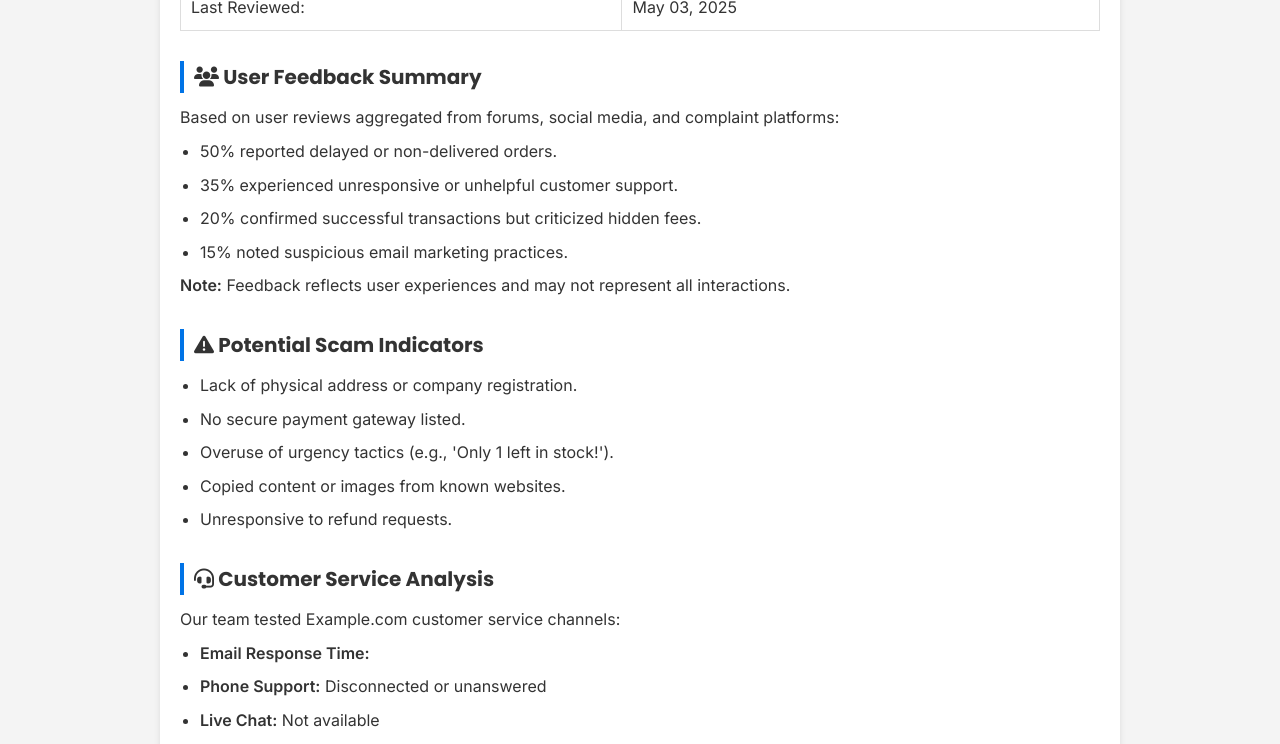
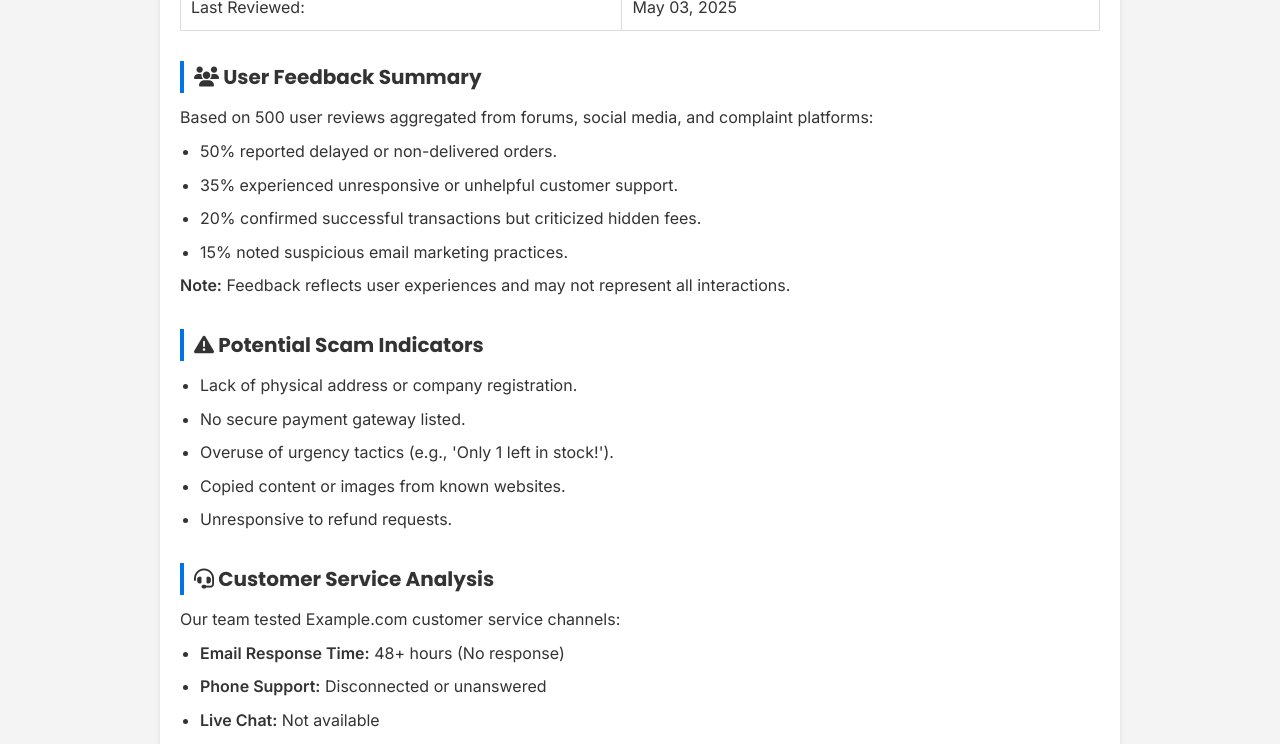
Before and after one commit to itisuniqueofficial/fay, a Jekyll site: the page built from _reviews/com/example/www.md, in a window 1280 px wide. Shown: the part 1152-1896 px from the top of the page. Built offline with Jekyll 4.4.1, drawn with Linux system fonts in a browser that asks for light colours; some of the changed lines change nothing that is shown.

Commit message:
Update www.md

```diff
--- a/_reviews/com/example/www.md
+++ b/_reviews/com/example/www.md
@@ -23,13 +23,13 @@ registrar: "Namecheap, Inc."
 server_location: "United States"
 category: "Online Store"
 estimated_traffic: "100K visits/month"
-user-feedback-numbers: "500"
+user_feedback_count: "500"
 scam-indicators: "Lack of physical address or company registration."
 scam-indicators-2: "No secure payment gateway listed."
 scam-indicators-3: "Overuse of urgency tactics (e.g., 'Only 1 left in stock!')."
 scam-indicators-4: "Copied content or images from known websites."
 scam-indicators-5: "Unresponsive to refund requests."
-email_respose_time: "48+ hours (No response)"
+email_response_time: "48+ hours (No response)"
 phone_support: "Disconnected or unanswered"
 live_chat: "Not available"
 resolution_rate: "Low"
```
